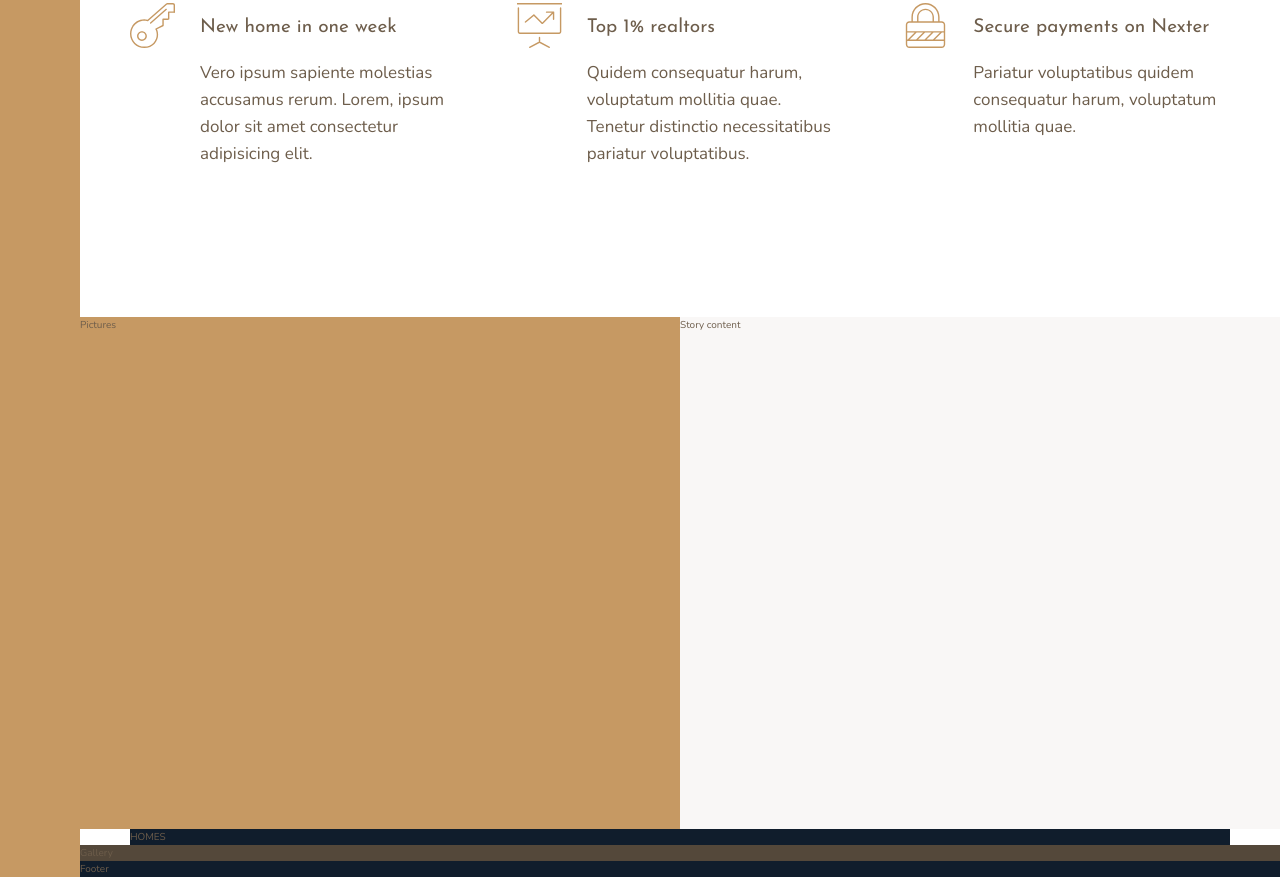
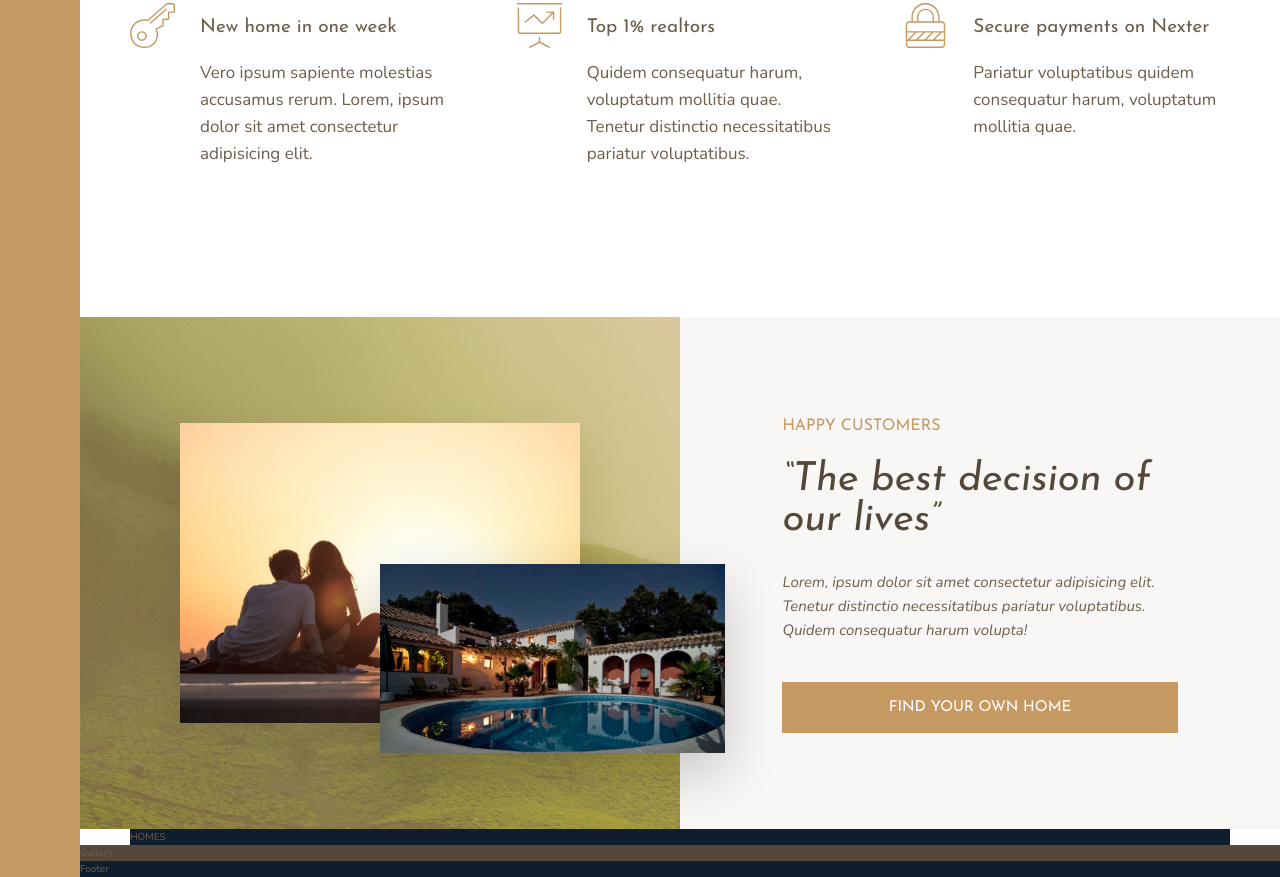
Before and after one commit to ngantxnguyen/nexter, a website: page index.html in a window 1280 px wide. Shown: the part 991-1868 px from the top of the page. Drawn offline with nearby package versions, Linux system fonts and the light colour scheme.

Commit message:
Story Section

```diff
--- a/index.html
+++ b/index.html
@@ -73,11 +73,15 @@
     </section>
 
     <div class="story__pictures">
-      Pictures
+      <img src="img/story-1.jpeg" alt="Couple with new house" class="story__img--1">
+      <img src="img/story-2.jpeg" alt="Couple with new house" class="story__img--2">
     </div>
 
     <div class="story__content">
-      Story content
+      <h3 class="heading-3 mb-sm">Happy Customers</h3>
+      <h2 class="heading-2 heading-2--dark mb-md">&ldquo;The best decision of our lives&rdquo;</h2>
+      <p class="story__text">Lorem, ipsum dolor sit amet consectetur adipisicing elit. Tenetur distinctio necessitatibus pariatur voluptatibus. Quidem consequatur harum volupta!</p>
+      <button class="btn">Find your own home</button>
     </div>
 
     <section class="homes">
--- a/sass/_story.scss
+++ b/sass/_story.scss
@@ -1,13 +1,51 @@
 .story {
   &__pictures {
+    background-image: linear-gradient(rgba($color-primary, .5), rgba($color-primary, .5)), url(../img/back.jpg);
     background-color: $color-primary;
+    grid-column: full-start / col-end 4;
 
-    grid-column: full-start / col-end 4;
+    display: grid;
+    grid-template-rows: repeat(6, 1fr);
+    grid-template-columns: repeat(6, 1fr);
+    align-items: center;
+  }
+
+  &__img--1 {
+    width: 100%;
+    grid-row: 2/6;
+    grid-column: 2/6;
+    box-shadow: 0 2rem 5rem rgba(#000, .1);
+  }
+
+  &__img--2 {
+    width: 115%;
+    grid-row: 4/6;
+    grid-column: 4/7;
+    z-index: 10;
+    box-shadow: 0 2rem 5rem rgba(#000, .2);
   }
 
   &__content {
     background-color: $color-grey-light-1;
+    grid-column: col-start 5 / full-end;
 
-    grid-column: col-start 5 / full-end;
+    padding: 6rem 8vw;
+
+    // use flexbox to vertically center content
+    // display: flex;
+    // flex-direction: column;
+    // justify-content: center;
+    // align-items: flex-start;
+
+    // use grid to vertically center content
+    display: grid;
+    justify-content: start;
+    align-content: center;
+  }
+
+  &__text {
+    font-size: 1.5rem;
+    font-style: italic;
+    margin-bottom: 4rem;
   }
 }
--- a/sass/_typography.scss
+++ b/sass/_typography.scss
@@ -9,10 +9,19 @@
 
 .heading-2 {
   @extend %heading;
+  font-size: 4rem;
+  font-style: italic;
+  line-height: 1;
+
+  &--light { color: $color-grey-light-1;}
+  &--dark { color: $color-grey-dark-1;}
 }
 
 .heading-3 {
   @extend %heading;
+  font-size: 1.6rem;
+  color: $color-primary;
+  text-transform: uppercase;
 }
 
 .heading-4 {
@@ -22,3 +31,29 @@
   &--light { color: $color-grey-light-1;}
   &--dark { color: $color-grey-dark-1;}
 }
+
+.btn {
+  background-color: $color-primary;
+  color: #fff;
+  border: none;
+  border-radius: 0;
+  font-family: $font-display;
+  font-size: 1.5rem;
+  text-transform: uppercase;
+  padding: 1.8rem 3rem;
+  cursor: pointer;
+  transition: all .2s;
+
+  &:focus {
+    outline: none;
+  }
+
+  &:hover {
+    background-color: $color-primary-dark;
+  }
+}
+
+.mb-sm { margin-bottom: 2rem; }
+.mb-md { margin-bottom: 3rem; }
+.mb-lg { margin-bottom: 4rem; }
+.mb-hg { margin-bottom: 8rem; }
```
Also changed, not shown: css/main.css.
